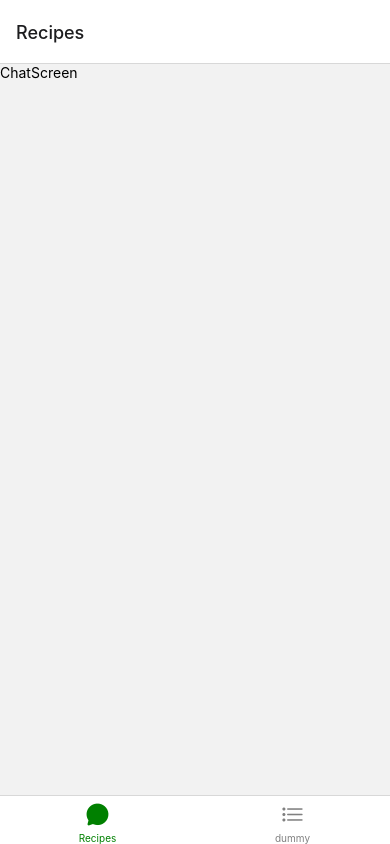
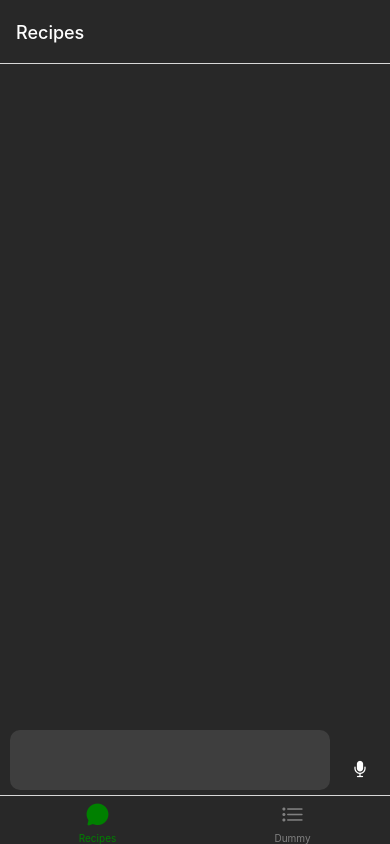
Before and after one commit to BanidAzin/recipes, a React Native app: screen /chat in a window 390 px wide. Built offline with nearby package versions, Linux system fonts and the light colour scheme.

Commit message:
create a chat input and change app background colors to dark

```diff
--- a/src/features/chat/ChatScreen.tsx
+++ b/src/features/chat/ChatScreen.tsx
@@ -1,10 +1,40 @@
 import React from "react";
-import { View, Text } from "react-native";
+import {
+  View,
+  StyleSheet,
+  KeyboardAvoidingView,
+  Pressable,
+  Keyboard,
+} from "react-native";
+import { ChatInput } from "./components/ChatInput";
+
+export type Message = {
+  id: number;
+  text: string;
+  from: "user" | "bot";
+};
 
 export const ChatScreen: React.FC = () => {
   return (
-    <View>
-      <Text>ChatScreen</Text>
+    <View style={styles.container}>
+      <KeyboardAvoidingView
+        style={{ flex: 1 }}
+        behavior="padding"
+        keyboardVerticalOffset={100}
+      >
+        <Pressable
+          style={{ flexGrow: 1, backgroundColor: "" }}
+          onPress={() => Keyboard.dismiss()}
+        />
+        <ChatInput />
+      </KeyboardAvoidingView>
     </View>
   );
 };
+
+const styles = StyleSheet.create({
+  container: {
+    flex: 1,
+    backgroundColor: "rgb(40, 40, 40)",
+  },
+});
--- /dev/null
+++ b/src/features/chat/components/ChatInput.tsx
@@ -0,0 +1,56 @@
+import React, { useState } from "react";
+import { View, TextInput, StyleSheet } from "react-native";
+import Ionicons from "@expo/vector-icons/Ionicons";
+
+export const ChatInput: React.FC = () => {
+  const [inputMessage, setInputMessage] = useState("");
+
+  const onInputChange = (text: string) => {
+    setInputMessage(text);
+  };
+
+  return (
+    <View style={styles.container}>
+      <View style={styles.inputContainer}>
+        <TextInput
+          onChangeText={onInputChange}
+          value={inputMessage}
+          multiline
+          textAlignVertical="top"
+          style={styles.input}
+        />
+      </View>
+      <View style={styles.micIconContainer}>
+        <Ionicons name="mic" size={20} color="white" />
+      </View>
+    </View>
+  );
+};
+
+const styles = StyleSheet.create({
+  container: {
+    flexDirection: "row",
+    backgroundColor: "rgb(40, 40, 40)",
+    paddingHorizontal: 10,
+    paddingVertical: 5,
+    gap: 10,
+  },
+  inputContainer: {
+    flexGrow: 1,
+    flexShrink: 1,
+  },
+  input: {
+    backgroundColor: "rgb(62, 62, 62)",
+    padding: 10,
+    borderRadius: 10,
+    fontSize: 16,
+    maxHeight: 120,
+    color: "white",
+  },
+  micIconContainer: {
+    alignItems: "center",
+    justifyContent: "flex-end",
+    padding: 10,
+    borderRadius: 10,
+  },
+});
--- a/src/features/dummyTab/DummyScreen.tsx
+++ b/src/features/dummyTab/DummyScreen.tsx
@@ -1,10 +1,23 @@
 import React from "react";
-import { View, Text } from "react-native";
+import { View, Text, StyleSheet } from "react-native";
 
 export const DummyScreen: React.FC = () => {
   return (
-    <View>
-      <Text>DummyScreen</Text>
+    <View style={styles.container}>
+      <Text style={styles.text}>DummyScreen</Text>
     </View>
   );
 };
+
+const styles = StyleSheet.create({
+  container: {
+    flex: 1,
+    backgroundColor: "rgb(40, 40, 40)",
+    alignItems: "center",
+    justifyContent: "center",
+  },
+  text: {
+    color: "white",
+    fontSize: 16,
+  },
+});
--- a/src/router.js
+++ b/src/router.js
@@ -12,6 +12,10 @@ export const Router = () => {
     <NavigationContainer>
       <Tab.Navigator
         screenOptions={({ route }) => ({
+          headerStyle: {
+            backgroundColor: "rgb(40, 40, 40)",
+          },
+          headerTintColor: "white",
           tabBarIcon: ({ focused, color, size }) => {
             let iconName;
 
@@ -25,6 +29,9 @@ export const Router = () => {
           },
           tabBarActiveTintColor: "green",
           tabBarInactiveTintColor: "gray",
+          tabBarStyle: {
+            backgroundColor: "rgb(40, 40, 40)",
+          },
         })}
       >
         <Tab.Screen
@@ -34,7 +41,13 @@ export const Router = () => {
             title: "Recipes",
           }}
         />
-        <Tab.Screen name="dummy" component={DummyScreen} />
+        <Tab.Screen
+          name="dummy"
+          component={DummyScreen}
+          options={{
+            title: "Dummy",
+          }}
+        />
       </Tab.Navigator>
     </NavigationContainer>
   );
```
